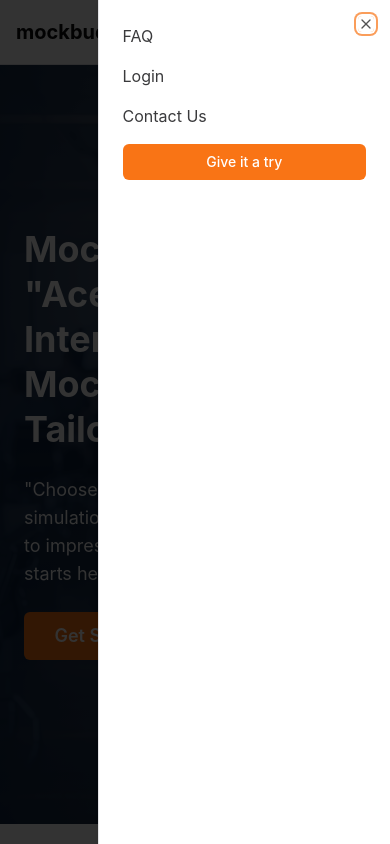
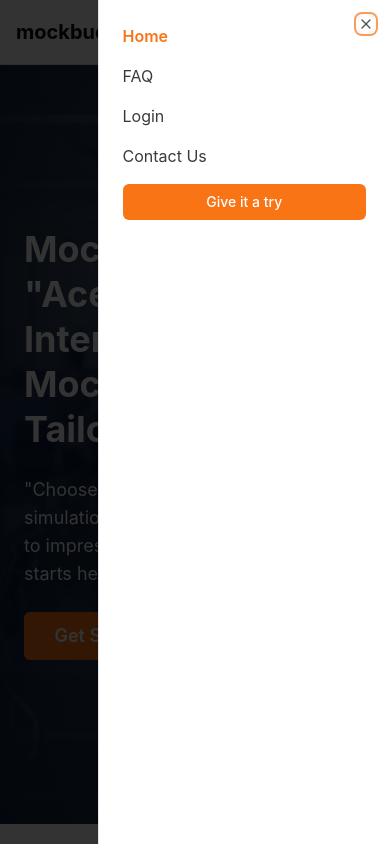
Before and after one commit to Manthan346/Interview-App, a React (Vite) app: page / in a window 390 px wide. Both pictures are taken after a click on the button "Open menu". Shown: the top 844 px of the page. Built offline with nearby package versions, Linux system fonts and the light colour scheme; a web font is replaced by a local one.

Commit message:
update 8

```diff
--- a/src/components/Navbar.tsx
+++ b/src/components/Navbar.tsx
@@ -105,6 +105,17 @@ function Navbar() {
               </Button>
             </SheetTrigger>
             <SheetContent side="right" className="flex flex-col gap-4 p-6">
+              <NavLink
+                to="/"
+                onClick={() => setIsOpen(false)}
+                className={({ isActive }) =>
+                  isActive
+                    ? "text-primary font-semibold"
+                    : "text-foreground/80 font-sans hover:text-foreground transition-colors"
+                }
+              >
+                Home
+              </NavLink>
               <a
                 href="#faq"
                 onClick={(e) => {
@@ -115,6 +126,7 @@ function Navbar() {
               >
                 FAQ
               </a>
+
               <NavLink
                 to="/login"
                 onClick={() => setIsOpen(false)}
```
